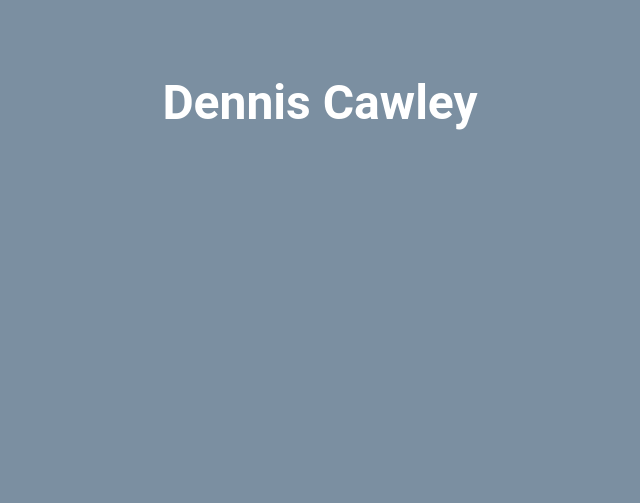
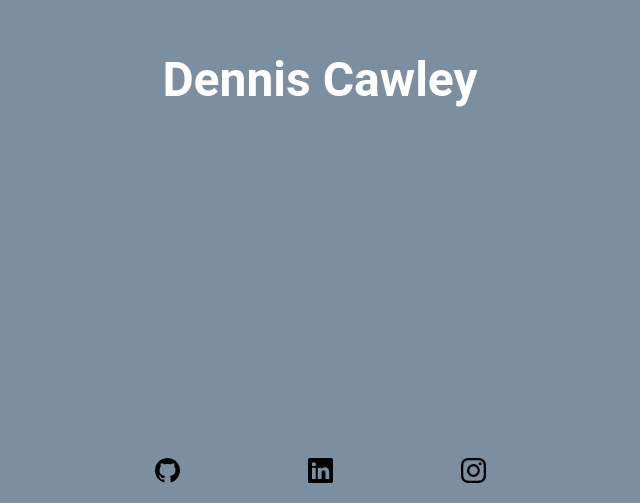
Before and after one commit to djrcawley/PersonalPage, a React (Vite) app: page / in a window 1280 px wide. Shown: the part 297-800 px from the top of the page, without its empty margins (320-960 px from the left). Built offline with nearby package versions, Linux system fonts and the light colour scheme.

Commit message:
Add Footer Icons

```diff
--- a/package.json
+++ b/package.json
@@ -13,6 +13,7 @@
     "@types/react-dom": "^18.2.6",
     "react": "^18.2.0",
     "react-dom": "^18.2.0",
+    "react-icons": "^4.10.1",
     "typescript": "^5.1.6",
     "web-vitals": "^3.3.2"
   },
--- a/src/App.tsx
+++ b/src/App.tsx
@@ -1,7 +1,16 @@
+import { BsLinkedin, BsInstagram, BsGithub } from 'react-icons/bs';
+
 function App() {
   return (
-      <main className="flex flex-col items-center justify-center min-h-screen en bg-shadow-blue">
-        <span className='text-white text-5xl font-roboto font-semibold'>Dennis Cawley</span>
+      <main className="flex flex-col items-center justify-center h-screen bg-shadow-blue">
+        <div className='flex items-center h-screen'>
+          <span className="text-white text-5xl font-roboto font-semibold">Dennis Cawley</span>
+        </div>
+        <div className="flex flex-row justify-center w-screen h-12 ">
+          <BsGithub size="25" className='mx-16'/>
+          <BsLinkedin  size="25" className='mx-16'/>
+          <BsInstagram  size="25" className='mx-16'/>
+        </div>
       </main>
 
   );
```
Also changed, not shown: 1 other file (tests, documents, lock files or other folders).
